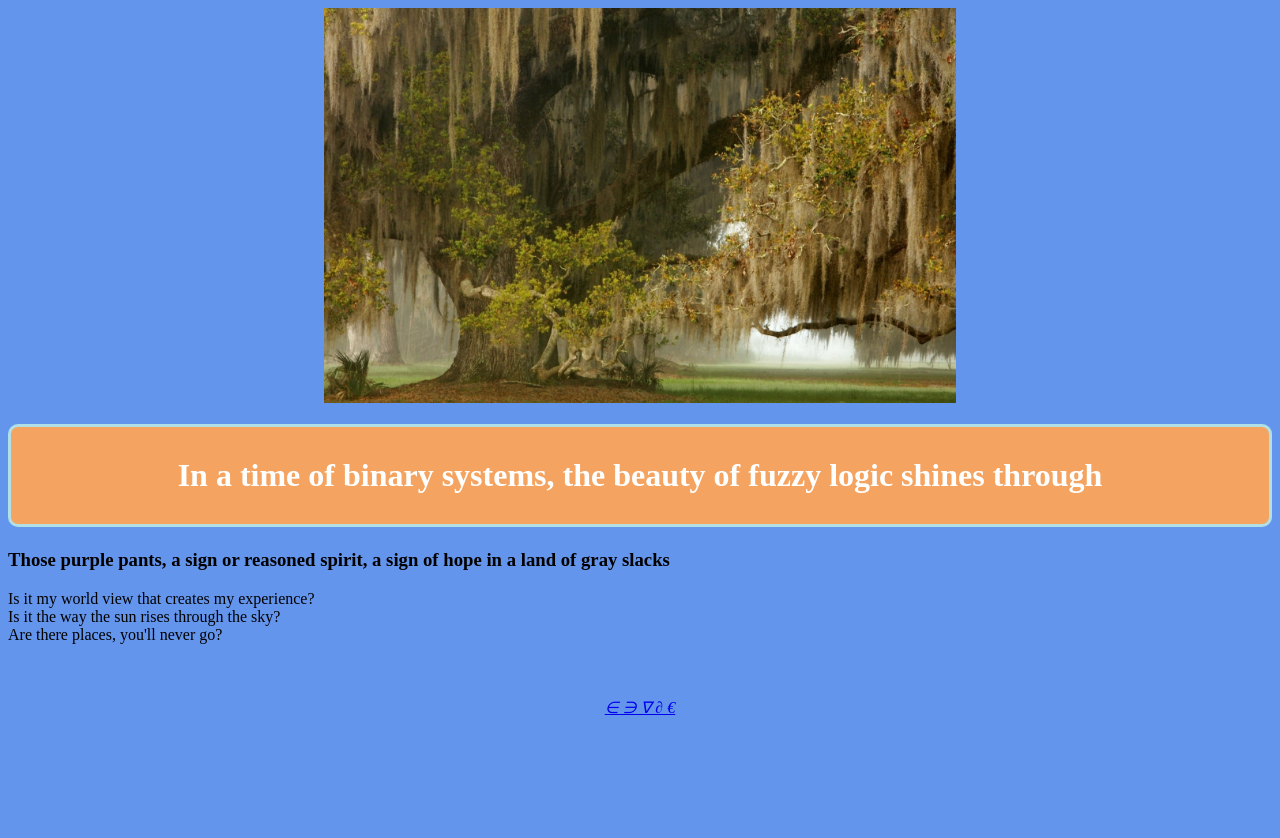
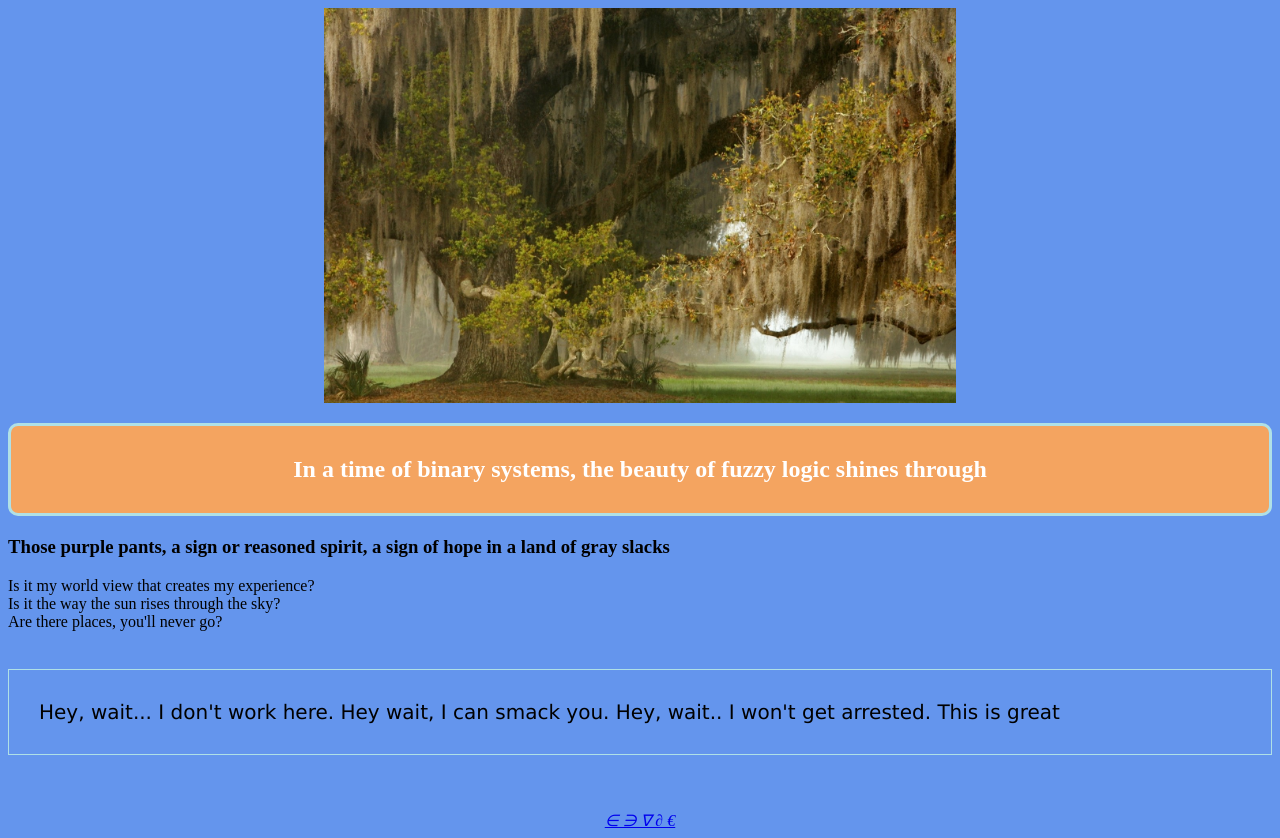
Before and after one commit to PerceptualCells/html_me_something, a plain HTML site: page index.html in a window 1280 px wide. Before the commit the page ends 800 px from the top, so only its background shows below. Drawn offline with Linux system fonts and the light colour scheme.

Commit message:
corrected my missing tags

```diff
--- a/index.html
+++ b/index.html
@@ -16,15 +16,24 @@
 <body>
 
 <img src="images/willow.jpeg" alt="willow" class="center">
+<article>
+<header>
 <h1>In a time of binary systems, the beauty of fuzzy logic shines through</h1>
 <h3>Those purple pants, a sign or reasoned spirit, a sign of hope in a land of gray slacks</h3>
 Is it my world view that creates my experience?<br>  Is it the way the sun rises through the sky?<br>
 Are there places, you'll never go?<br>
+</header>
+</article>
 
-
+<main>
+<br>
+<p>
+    Hey, wait... I don't work here.  Hey wait, I can smack you.  Hey, wait.. I won't get arrested.  This is great
+</p>
 <br>
 <br>
-<br><address>     <footer>
+</main>
+<address>     <footer>
   <a href="http://hint.fm/wind/" alt="puzzling around with data"> &isin; &ni; &nabla; &part; &euro; </a>
  </footer>
 </address>
```
